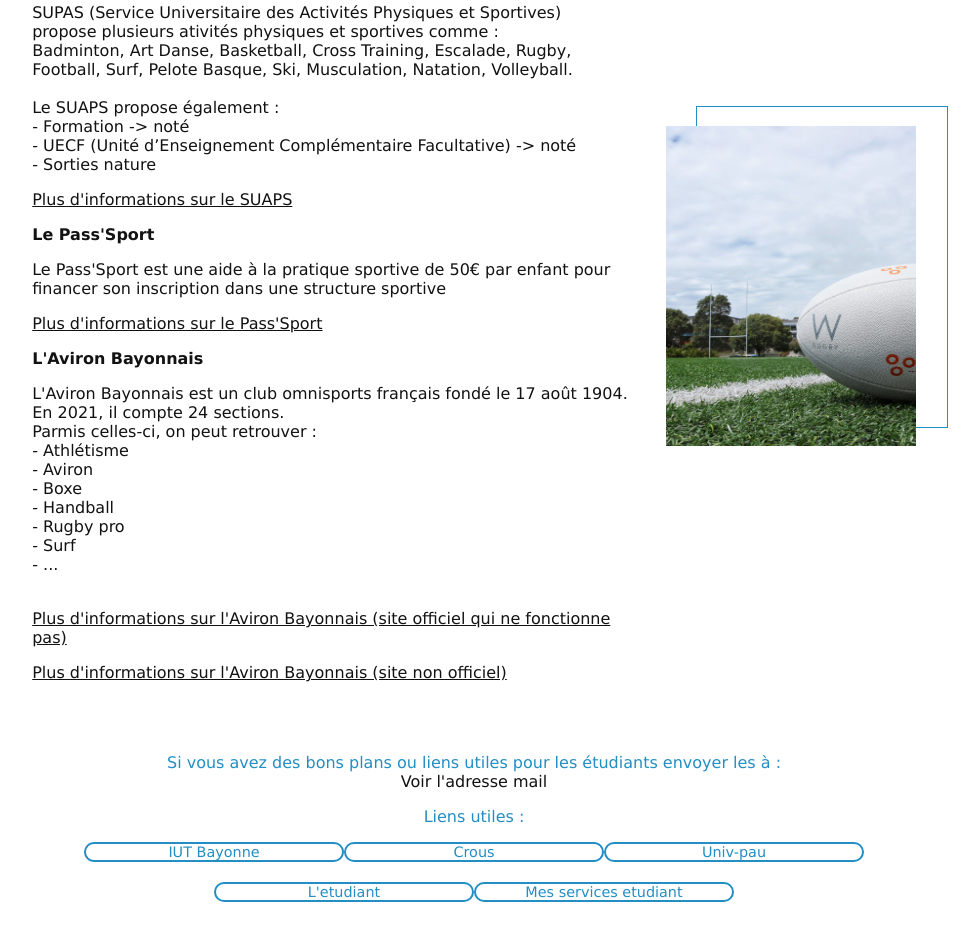
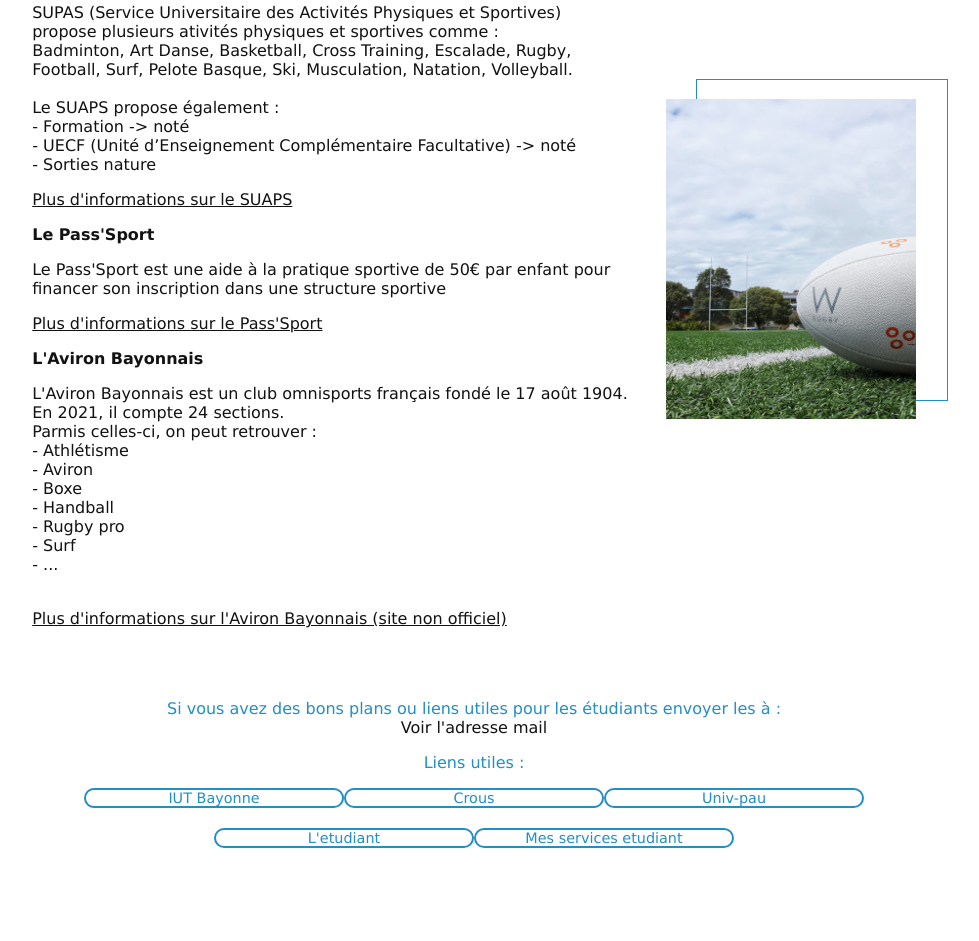
Before and after one commit to Minderfind/main2, a plain HTML site: page activites.html in a window 1280 px wide. Shown: the part 2383-3324 px from the top of the page, without its empty margins (166-1145 px from the left). After the commit the page ends 3284 px from the top, so only its background shows below. Drawn offline with Linux system fonts and the light colour scheme.

Commit message:
Mise en commentaire site off Aviron Bayonnais qui ne marche pas

```diff
--- a/activites.html
+++ b/activites.html
@@ -170,8 +170,8 @@
                 - Surf<br>
                 - ...<br><br>
             </p>
-            <a class="section__link" title="Aller sur avironbayonnais.fr"
-            href="http://www.avironbayonnais.fr/">Plus d'informations sur l'Aviron Bayonnais (site officiel qui ne fonctionne pas)</a>
+            <!-- <a class="section__link" title="Aller sur avironbayonnais.fr"
+            href="http://www.avironbayonnais.fr/">Plus d'informations sur l'Aviron Bayonnais (site officiel qui ne fonctionne pas)</a> -->
             <a class="section__link" title="Aller sur petitfute.com"
             href="https://www.petitfute.com/v2756-bayonne-baiona-64100/c1171-sports-loisirs/c290-loisirs-et-sports-nautiques/c354-aviron/412318-aviron-bayonnais-omnisports.html">Plus d'informations sur l'Aviron Bayonnais (site non officiel)</a>
         </div>
```
